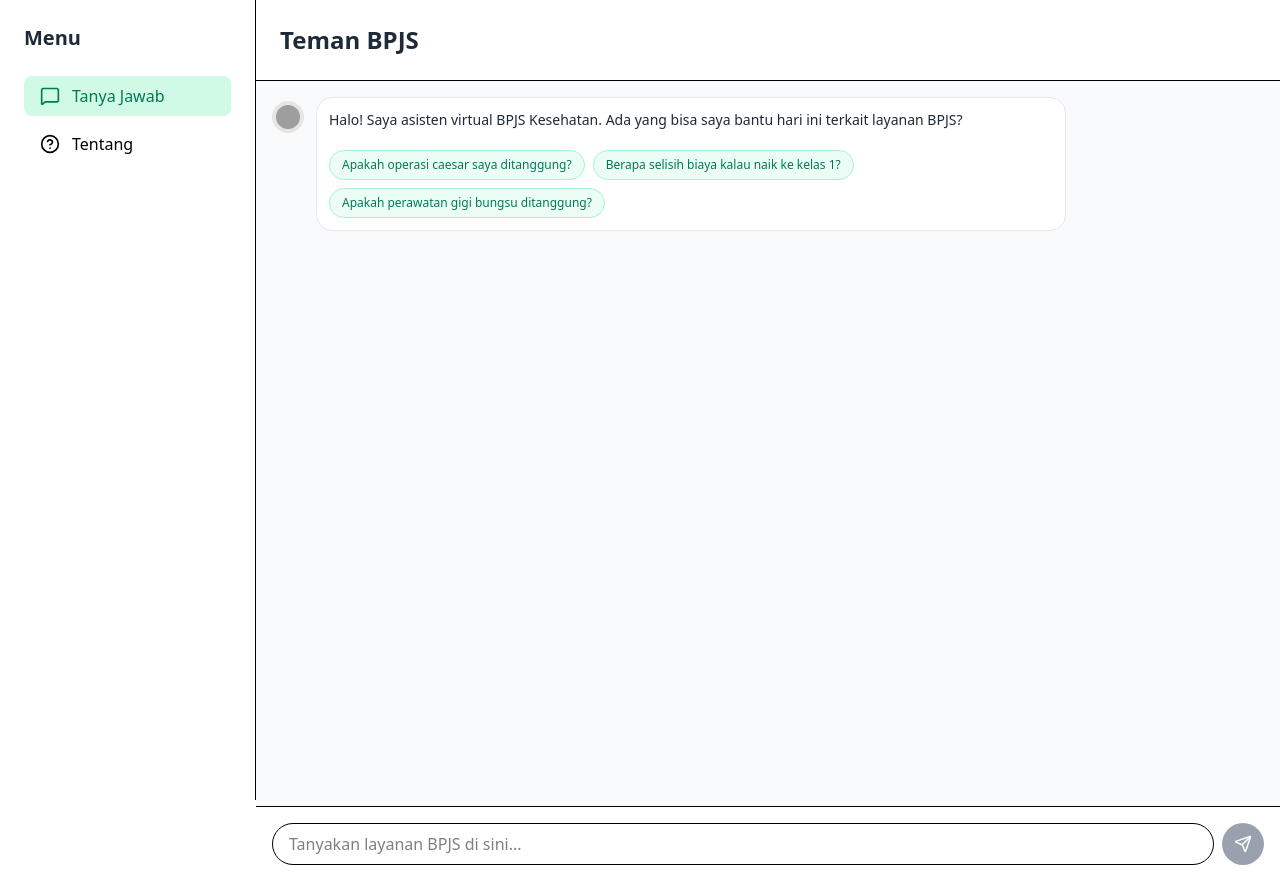
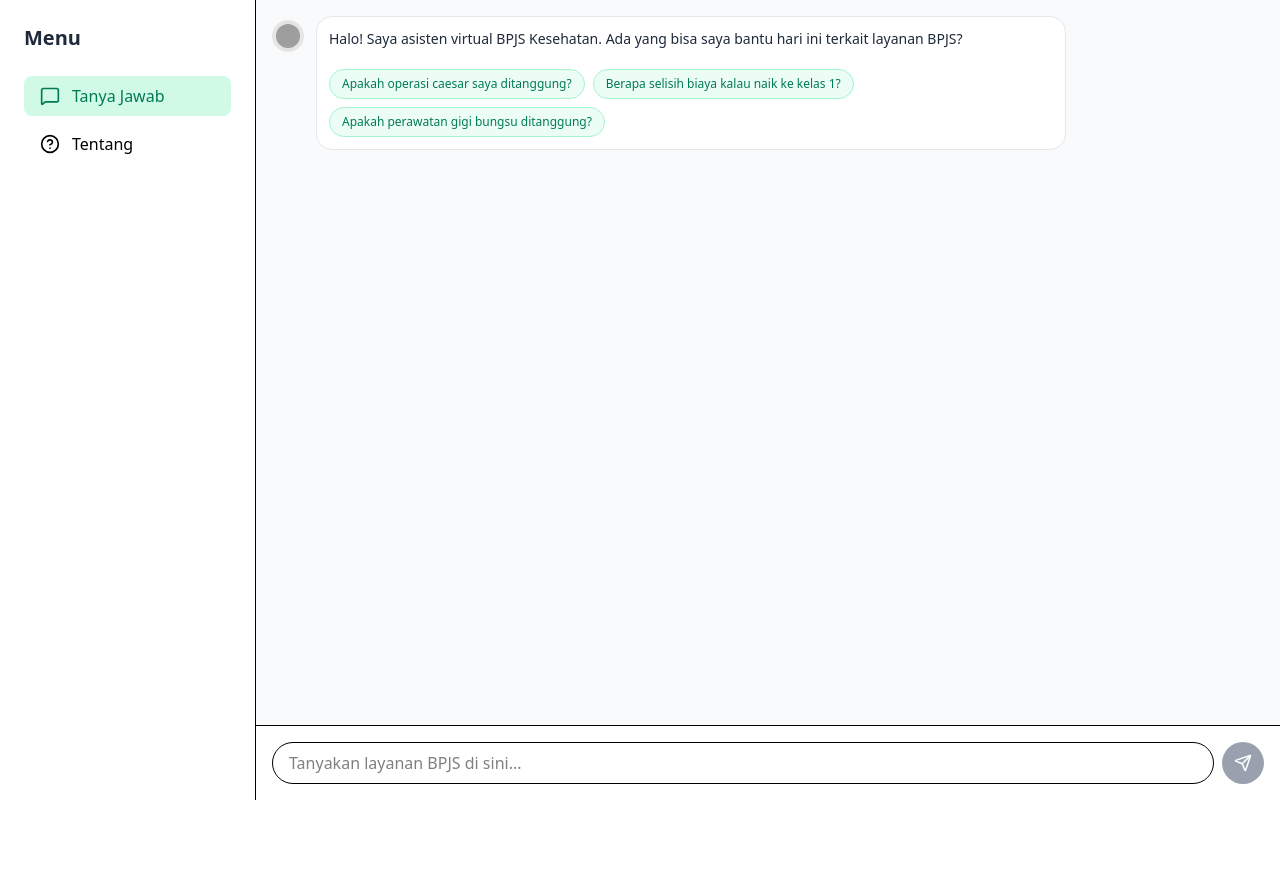
Before and after one commit to fahrizal89/TemanBPJS, a React (Vite) app: page / in a window 1280 px wide. After the commit the page ends 800 px from the top, so only its background shows below. Built offline with nearby package versions, Linux system fonts and the light colour scheme; no server answers; grey boxes are pictures that could not be loaded.

Commit message:
feat: Improve sidebar responsiveness and mobile navigation
Make the sidebar hidden on mobile and visible on medium screens and up. Introduce a mobile-specific toggle button in the header to switch between chat and help views, enhancing usability on smaller devices.

```diff
--- a/src/App.tsx
+++ b/src/App.tsx
@@ -20,8 +20,8 @@
 
   return (
     <div className="flex min-h-screen bg-gray-50">
-      {/* Sidebar */}
-      <aside className="w-64 bg-white border-r p-6 flex flex-col gap-6 sticky top-0 h-screen">
+      {/* Sidebar - Hidden on mobile, visible on medium screens and up */}
+      <aside className="hidden md:flex w-64 bg-white border-r p-6 flex-col gap-6 sticky top-0 h-screen">
         <h2 className="text-xl font-bold text-gray-800">Menu</h2>
         <nav className="flex flex-col gap-2">
           <button
@@ -42,9 +42,17 @@
       </aside>
 
       {/* Main Content */}
-      <main className="flex-1">
-        <header className="bg-white border-b p-6 shadow-sm">
+      <main className="flex-1 overflow-y-auto h-screen">
+        <header className="bg-white border-b p-6 shadow-sm flex items-center justify-between">
             <h1 className="text-2xl font-bold text-gray-800">Teman BPJS</h1>
+            {/* Mobile toggle - visible only on mobile */}
+            <button
+                onClick={() => setActiveMenu(activeMenu === 'help' ? 'chat' : 'help')}
+                className={`md:hidden flex items-center gap-2 px-3 py-1 text-sm rounded-lg ${activeMenu === 'help' ? 'bg-emerald-100 text-emerald-700' : 'text-gray-600 hover:bg-gray-100'}`}
+            >
+                {activeMenu === 'help' ? <MessageSquare size={16} /> : <HelpCircle size={16} />}
+                {activeMenu === 'help' ? 'Chat' : 'Tentang'}
+            </button>
         </header>
         {activeMenu === 'chat' ? (
           <ChatInterface />
```
